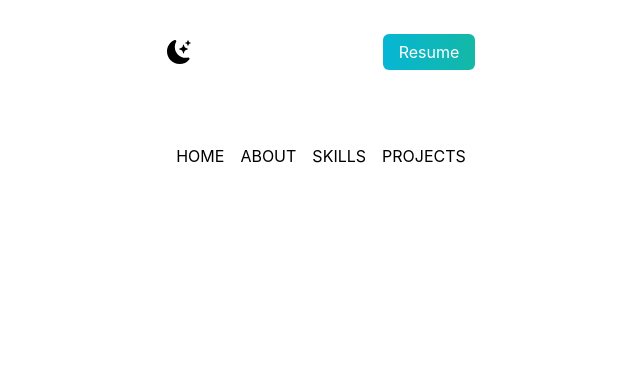
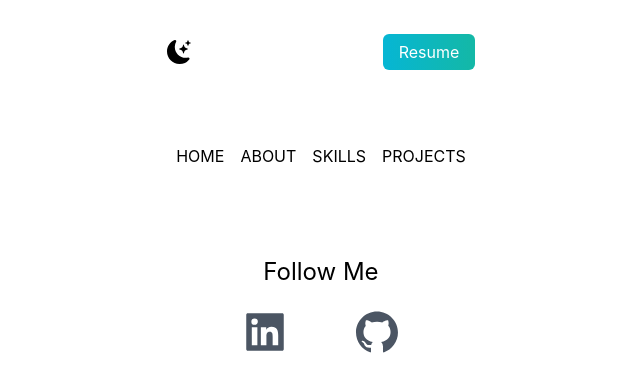
Before and after one commit to dcoderdude/portfolio, a React (Create React App) app: page / in a window 1280 px wide. Shown: the top 392 px of the page, without its empty margins (319-959 px from the left). Built offline with nearby package versions, Linux system fonts and the light colour scheme.

Commit message:
add banner footer to landing page

```diff
--- a/src/App.js
+++ b/src/App.js
@@ -1,10 +1,11 @@
 import './App.css'
-import { useState } from 'react';
 import Home from './components/Home';
 import About from './components/About';
 import Skills from './components/Skills';
 import Projects from './components/Projects';
 import BannerHeader from './components/BannerHeader';
+import BannerFooter from './components/BannerFooter';
+import { useState } from 'react';
 import { BrowserRouter as Router, Routes, Route } from 'react-router-dom';
 
 function App() {
@@ -12,7 +13,6 @@ function App() {
     const updateDarkModeState = (newValue) => {
         setDarkMode(newValue);
     };
-
     const twMainClass = `
     bg-white
     px-10
@@ -32,6 +32,7 @@ function App() {
                         <Route path='/skills' element={<Skills />} />
                         <Route path='/projects' element={<Projects />} />
                     </Routes>
+                    <BannerFooter />
                 </Router>
             </main>
         </div>
```
